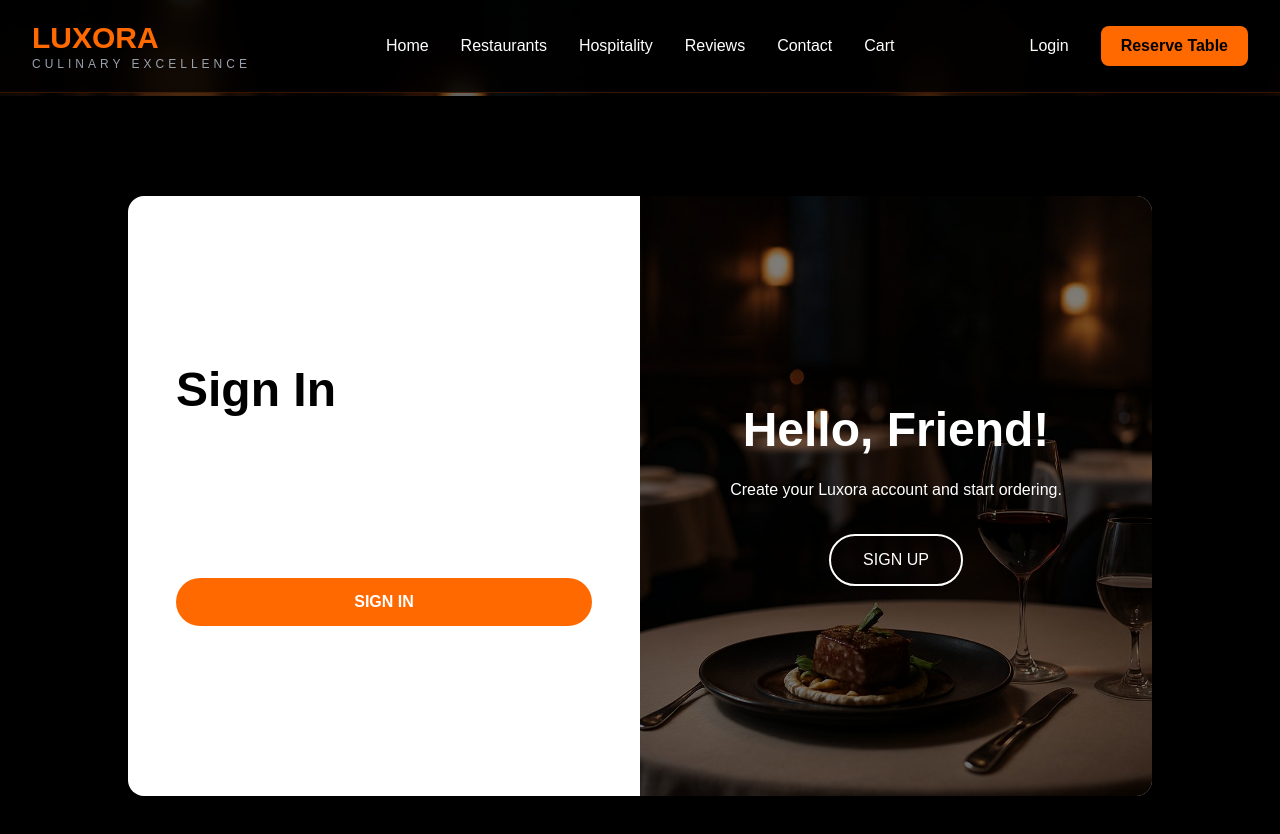
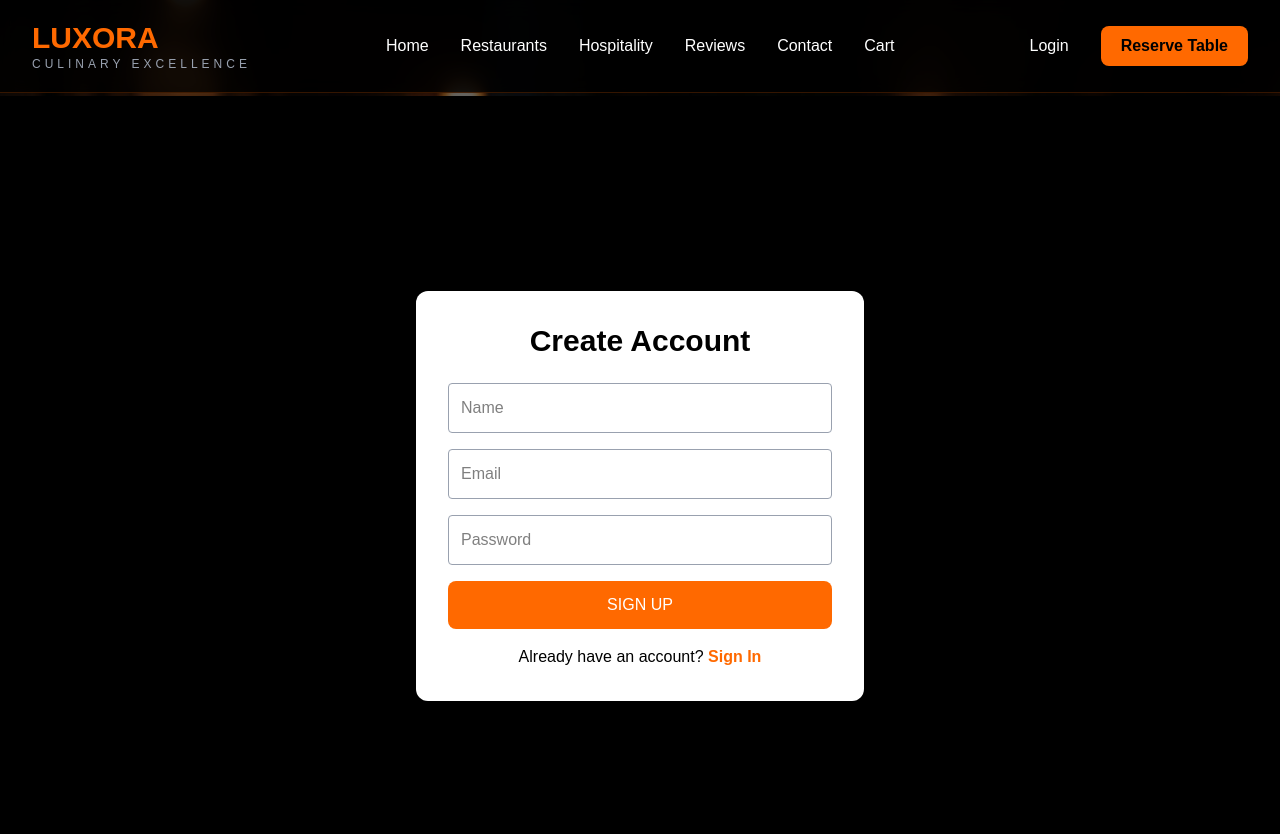
Before and after one commit to basheer82475-a11y/integrated-food-delivery-platform, a React (Vite) app in the folder food-delivery-frontend/: page /login in a window 1280 px wide. Shown: the top 834 px of the page. Built offline with nearby package versions, Linux system fonts and the light colour scheme.

Commit message:
updated the login page

```diff
--- a/food-delivery-frontend/src/pages/Login.jsx
+++ b/food-delivery-frontend/src/pages/Login.jsx
@@ -1,123 +1,149 @@
-import { useState } from "react";
-import bg from "../assets/luxora.png";
+import React, { useState } from "react";
+import { useNavigate } from "react-router-dom";
 
-function Login() {
-  const [isSignUp, setIsSignUp] = useState(false);
+const Login = () => {
+  const navigate = useNavigate();
+
+  const [isSignUp, setIsSignUp] = useState(true);
+
+  const [signupName, setSignupName] = useState("");
+  const [signupEmail, setSignupEmail] = useState("");
+  const [signupPassword, setSignupPassword] = useState("");
+
+  const [loginEmail, setLoginEmail] = useState("");
+  const [loginPassword, setLoginPassword] = useState("");
+
+  const handleSignUp = () => {
+    if (!signupName || !signupEmail || !signupPassword) {
+      alert("Please fill all fields");
+      return;
+    }
+
+    const user = {
+      name: signupName,
+      email: signupEmail,
+      password: signupPassword,
+    };
+
+    localStorage.setItem("user", JSON.stringify(user));
+
+    alert("Account Created Successfully!");
+
+    setSignupName("");
+    setSignupEmail("");
+    setSignupPassword("");
+
+    setLoginEmail(user.email);
+    setIsSignUp(false);
+  };
+
+  const handleSignIn = () => {
+    const user = JSON.parse(localStorage.getItem("user"));
+
+    if (!user) {
+      alert("Please create an account first");
+      return;
+    }
+
+    if (
+      loginEmail === user.email &&
+      loginPassword === user.password
+    ) {
+      localStorage.setItem("isLoggedIn", "true");
+      alert("Login Successful");
+      navigate("/");
+    } else {
+      alert("Invalid Email or Password");
+    }
+  };
 
   return (
-    <div className="min-h-screen flex items-center justify-center bg-black px-4">
+    <div className="min-h-screen bg-black flex items-center justify-center px-4">
+      <div className="bg-white p-8 rounded-xl shadow-lg w-full max-w-md">
 
-      <div className="relative w-full max-w-5xl h-[600px] bg-white rounded-2xl overflow-hidden shadow-2xl">
+        <h1 className="text-3xl font-bold text-center mb-6 text-black">
+          {isSignUp ? "Create Account" : "Sign In"}
+        </h1>
 
-        {/* Sign In */}
-        <div
-          className={`absolute top-0 h-full w-1/2 flex flex-col justify-center px-12 transition-all duration-700 ${
-            isSignUp ? "left-0 opacity-0" : "left-0 opacity-100"
-          }`}
-        >
-          <h1 className="text-5xl font-bold text-black mb-8">
-            Sign In
-          </h1>
+        {isSignUp ? (
+          <>
+            <input
+              type="text"
+              placeholder="Name"
+              value={signupName}
+              onChange={(e) => setSignupName(e.target.value)}
+              className="w-full border border-gray-400 p-3 rounded mb-4 text-black"
+            />
 
             <input
               type="email"
               placeholder="Email"
-            className="border p-3 rounded mb-4"
+              value={signupEmail}
+              onChange={(e) => setSignupEmail(e.target.value)}
+              className="w-full border border-gray-400 p-3 rounded mb-4 text-black"
             />
 
             <input
               type="password"
               placeholder="Password"
-            className="border p-3 rounded mb-4"
+              value={signupPassword}
+              onChange={(e) => setSignupPassword(e.target.value)}
+              className="w-full border border-gray-400 p-3 rounded mb-4 text-black"
             />
 
-          <button className="bg-orange-500 text-white py-3 rounded-full font-bold">
-            SIGN IN
+            <button
+              onClick={handleSignUp}
+              className="w-full bg-orange-500 text-white py-3 rounded-lg"
+            >
+              SIGN UP
             </button>
-        </div>
 
-        {/* Sign Up */}
-        <div
-          className={`absolute top-0 h-full w-1/2 flex flex-col justify-center px-12 transition-all duration-700 ${
-            isSignUp ? "right-0 opacity-100" : "right-0 opacity-0"
-          }`}
+            <p className="text-center mt-4 text-black">
+              Already have an account?{" "}
+              <button
+                onClick={() => setIsSignUp(false)}
+                className="text-orange-500 font-semibold"
               >
-          <h1 className="text-5xl font-bold text-black mb-8">
-            Create Account
-          </h1>
-
-          <input
-            type="text"
-            placeholder="Name"
-            className="border p-3 rounded mb-4"
-          />
-
+                Sign In
+              </button>
+            </p>
+          </>
+        ) : (
+          <>
             <input
               type="email"
               placeholder="Email"
-            className="border p-3 rounded mb-4"
+              value={loginEmail}
+              onChange={(e) => setLoginEmail(e.target.value)}
+              className="w-full border border-gray-400 p-3 rounded mb-4 text-black"
             />
 
             <input
               type="password"
               placeholder="Password"
-            className="border p-3 rounded mb-4"
+              value={loginPassword}
+              onChange={(e) => setLoginPassword(e.target.value)}
+              className="w-full border border-gray-400 p-3 rounded mb-4 text-black"
             />
 
-          <button className="bg-orange-500 text-white py-3 rounded-full font-bold">
-            SIGN UP
-          </button>
-        </div>
-
-        {/* Background Image Panel */}
-        <div
-          className={`absolute top-0 h-full w-1/2 transition-all duration-700 ${
-            isSignUp ? "left-0" : "left-1/2"
-          }`}
-          style={{
-            backgroundImage: `url(${bg})`,
-            backgroundSize: "cover",
-            backgroundPosition: "center",
-          }}
-        >
-          <div className="w-full h-full bg-black/50 flex flex-col justify-center items-center text-center px-10">
-            {isSignUp ? (
-              <>
-                <h1 className="text-5xl font-bold text-white mb-6">
-                  Welcome Back!
-                </h1>
-
-                <p className="text-white mb-8">
-                  Sign in to continue your luxury dining experience.
-                </p>
-
             <button
-                  onClick={() => setIsSignUp(false)}
-                  className="border-2 border-white text-white px-8 py-3 rounded-full"
+              onClick={handleSignIn}
+              className="w-full bg-orange-500 text-white py-3 rounded-lg"
             >
               SIGN IN
             </button>
-              </>
-            ) : (
-              <>
-                <h1 className="text-5xl font-bold text-white mb-6">
-                  Hello, Friend!
-                </h1>
 
-                <p className="text-white mb-8">
-                  Create your Luxora account and start ordering.
-                </p>
-
+            <p className="text-center mt-4 text-black">
+              Don't have an account?{" "}
               <button
                 onClick={() => setIsSignUp(true)}
-                  className="border-2 border-white text-white px-8 py-3 rounded-full"
+                className="text-orange-500 font-semibold"
               >
-                  SIGN UP
+                Sign Up
               </button>
+            </p>
           </>
         )}
-          </div>
-        </div>
 
       </div>
     </div>
```
Lines whose indentation alone changed are shown as unchanged.
